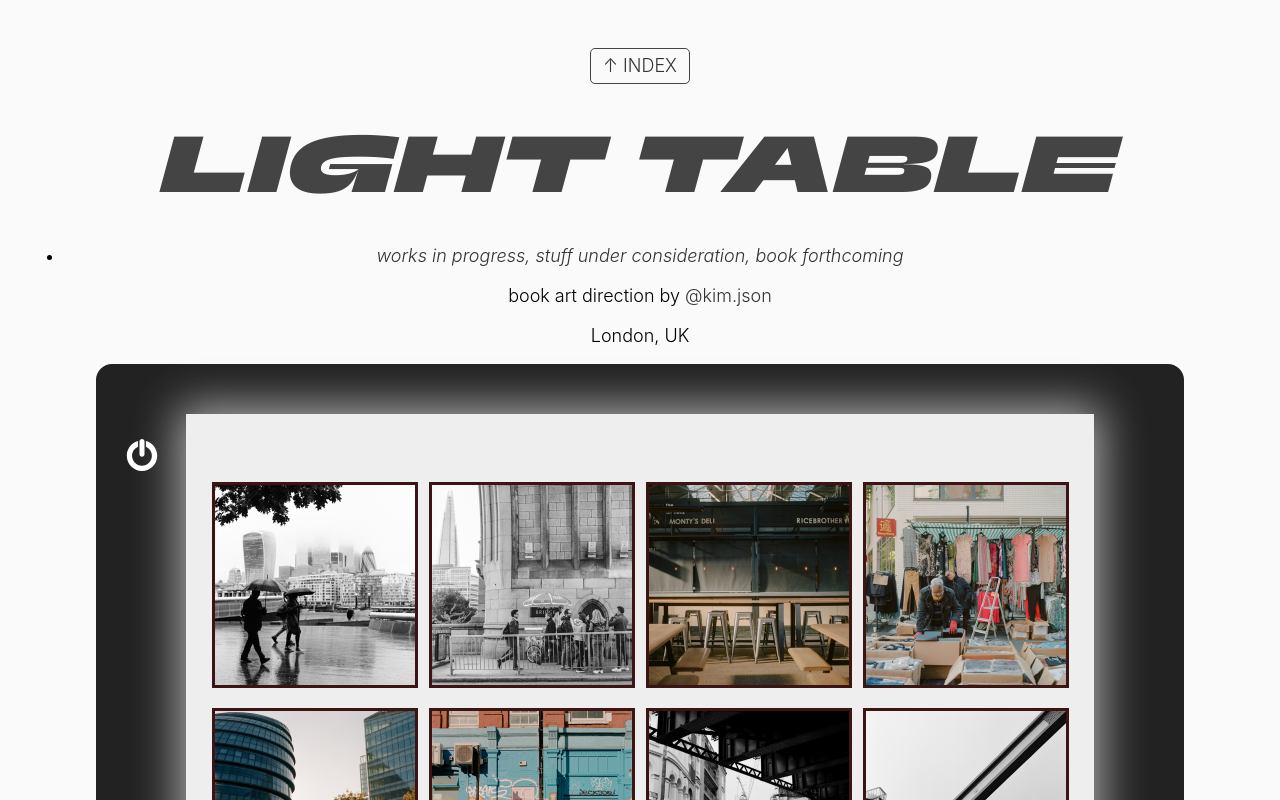
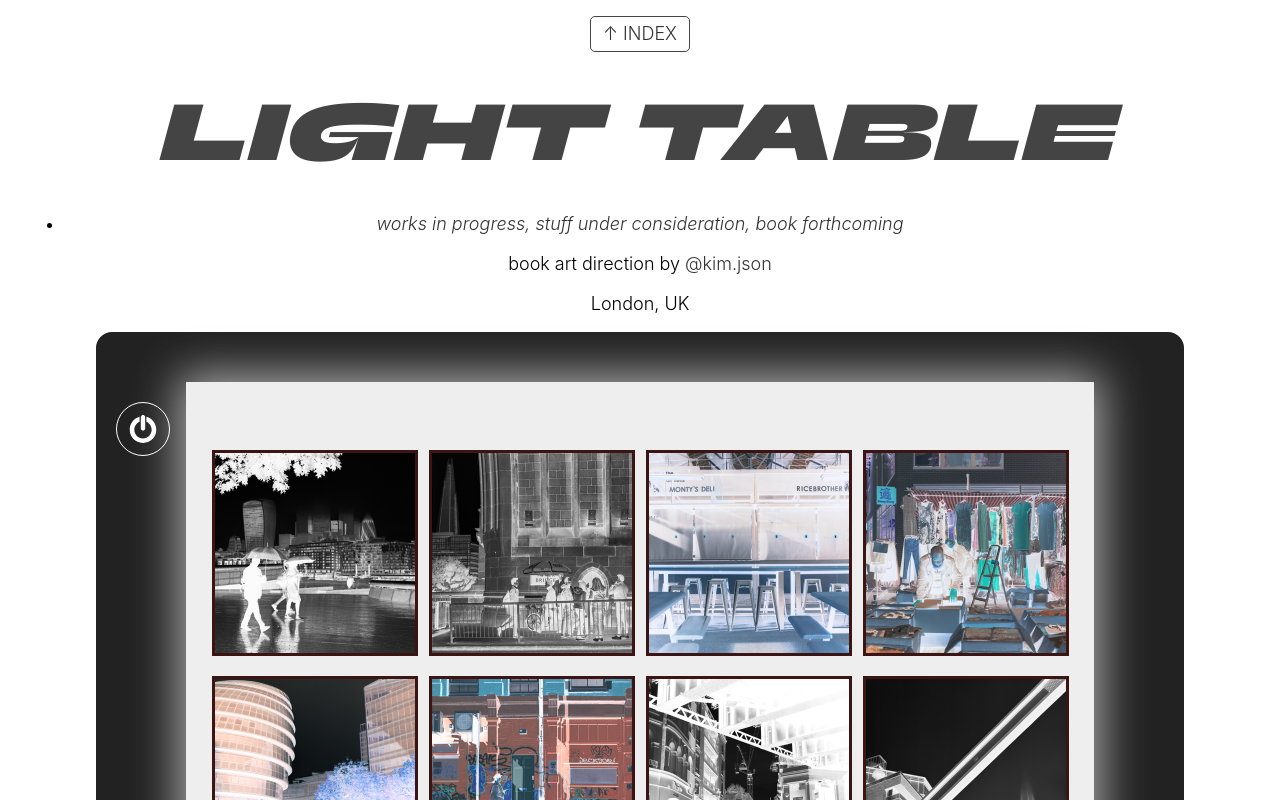
Before and after one commit to devin2712/ddxdevin, a Next.js app: page /se1 in a window 1280 px wide. Shown: the top 800 px of the page. Built offline with nearby package versions, Linux system fonts and the light colour scheme.

Commit message:
Add light table functionality

```diff
--- a/components/Layout.module.css
+++ b/components/Layout.module.css
@@ -1,7 +1,7 @@
 .container {
   max-width: 72rem;
   padding: 0 1rem;
-  margin: 3rem auto 6rem;
+  margin: 0 auto 6rem;
 }
 
 .container main {
--- a/components/Layout.tsx
+++ b/components/Layout.tsx
@@ -19,7 +19,6 @@ export default function Layout({
         <meta property="og:title" content="Devin Nguyen" />
         <meta property="og:site_name" content="Devin Nguyen" />
         <meta name="description" content="software engineer" />
-        <meta name="theme-color" content="#444444" />
         <link
           rel="icon"
           type="image/png"
--- a/components/LightTable.module.css
+++ b/components/LightTable.module.css
@@ -36,9 +36,24 @@ div.lightTablePhotoScreen div img {
 }
 
 img.powerSymbol {
+  transition: opacity 0.1s ease-in-out;
+  padding: 0.75rem;
   position: absolute;
-  left: -60px;
-  top: 25px;
-  width: 32px;
-  height: 32px;
+  left: -70px;
+  top: 20px;
+  width: 28px;
+  height: 28px;
+  border: 1px solid #fff;
+  border-radius: 100px;
 }
+
+img.powerSymbol:hover {
+  cursor: pointer;
+  opacity: 0.7;
+}
+
+img.powerSymbol:active {
+  background: #555;
+  box-shadow: 0 0 10px 5px #aaa;
+  opacity: 1;
+}
--- a/components/LightTable.tsx
+++ b/components/LightTable.tsx
@@ -1,9 +1,8 @@
 import React from "react";
-import LazyLoad from "react-lazyload";
 
 import styles from "./LightTable.module.css";
-import ProgressiveImage from "./ProgressiveImage";
 import BlogPostGallery, { BlogPostGalleryImage } from "./BlogPostGallery";
+import ThemeContext from "../pages/ThemeContext";
 
 export enum LightTableMode {
   LIGHT,
@@ -15,31 +14,28 @@ export interface LightTableProps {
   negativeImages: ReadonlyArray<BlogPostGalleryImage>;
 }
 
-export interface LightTableState {
-  lightMode: LightTableMode;
-}
+export default function LightTable({
+  positiveImages,
+  negativeImages,
+}: LightTableProps) {
+  const { dark, toggle } = React.useContext(ThemeContext);
 
-class LightTable extends React.Component<LightTableProps, LightTableState> {
-  state = {
-    lightMode: LightTableMode.DARK,
-  };
-
-  render() {
   return (
     <div className={styles.lightTable}>
       <div className={styles.lightTableDevice}>
-          <img className={styles.powerSymbol} src="/images/power.svg" />
+        <img
+          className={styles.powerSymbol}
+          src="/images/power.svg"
+          onClick={() => toggle()}
+        />
         <div className={styles.lightTablePhotoScreen}>
-            {this.state.lightMode === LightTableMode.DARK ? (
-              <BlogPostGallery listOfImages={this.props.positiveImages} />
+          {dark ? (
+            <BlogPostGallery listOfImages={positiveImages} />
           ) : (
-              <BlogPostGallery listOfImages={this.props.negativeImages} />
+            <BlogPostGallery listOfImages={negativeImages} />
           )}
         </div>
       </div>
     </div>
   );
 }
-}
-
-export default LightTable;
--- a/components/Nav.module.css
+++ b/components/Nav.module.css
@@ -1,5 +1,5 @@
 nav.nav {
-  margin: 1rem 0;
+  padding: 1rem 0;
   text-align: center;
 }
 
--- /dev/null
+++ b/pages/ThemeContext.tsx
@@ -0,0 +1,45 @@
+import React, { useState, useEffect } from "react";
+
+const ThemeContext = React.createContext({
+  dark: false,
+  toggle: () => {},
+});
+
+export function ThemeProvider(props) {
+  const [dark, setDark] = useState(false);
+
+  useEffect(() => {
+    const lastTheme = window.localStorage.getItem("darkTheme");
+
+    if (lastTheme === "true") {
+      setDark(true);
+      applyTheme("dark");
+    } else {
+      setDark(false);
+      applyTheme("light");
+    }
+  });
+
+  const applyTheme = (theme) => {
+    const root = document.getElementsByTagName("html")[0];
+    root.className = theme;
+  };
+
+  const toggle = () => {
+    setDark(!dark);
+    window.localStorage.setItem("darkTheme", String(!dark));
+  };
+
+  return (
+    <ThemeContext.Provider
+      value={{
+        dark,
+        toggle,
+      }}
+    >
+      {props.children}
+    </ThemeContext.Provider>
+  );
+}
+
+export default ThemeContext;
--- a/pages/_app.tsx
+++ b/pages/_app.tsx
@@ -4,7 +4,22 @@ import "../styles/ddx-global.css";
 import "../styles/ddx-main.css";
 
 import { AppProps } from "next/app";
+import Router from "next/router";
+
+import { ThemeProvider } from "./ThemeContext";
+
+// OVERRIDE for now; only enable dark mode for /se1 page
+const handleRouteChange = (url) => {
+  const root = document.getElementsByTagName("html")[0];
+  root.setAttribute("data-dark-mode-enabled", String(url === "/se1"));
+};
 
 export default function App({ Component, pageProps }: AppProps) {
-  return <Component {...pageProps} />;
+  return (
+    <ThemeProvider>
+      <Component {...pageProps} />;
+    </ThemeProvider>
+  );
 }
+
+Router.events.on("routeChangeStart", handleRouteChange);
--- a/pages/_document.tsx
+++ b/pages/_document.tsx
@@ -8,7 +8,10 @@ class DevinDocument extends Document {
 
   render() {
     return (
-      <Html lang="en">
+      <Html
+        lang="en"
+        data-dark-mode-enabled={this.props.__NEXT_DATA__.page === "/se1"}
+      >
         <Head />
         <body>
           <Main />
--- a/styles/ddx-main.css
+++ b/styles/ddx-main.css
@@ -1,5 +1,24 @@
-body {
-  background-color: #fafafa;
+html[data-dark-mode-enabled="true"],
+html[data-dark-mode-enabled="true"] body {
+  transition: background 0.5s ease;
+}
+
+html[data-dark-mode-enabled="true"].dark,
+html[data-dark-mode-enabled="true"].dark body {
+  background: #333;
+}
+
+html[data-dark-mode-enabled="true"].dark a {
+  border-color: #fafafa;
+}
+
+html[data-dark-mode-enabled="true"].dark h1,
+html[data-dark-mode-enabled="true"].dark p,
+html[data-dark-mode-enabled="true"].dark span,
+html[data-dark-mode-enabled="true"].dark a,
+html[data-dark-mode-enabled="true"].dark em,
+html[data-dark-mode-enabled="true"].dark label {
+  color: #fafafa;
 }
 
 h1 {
```
Lines whose indentation alone changed are shown as unchanged.
